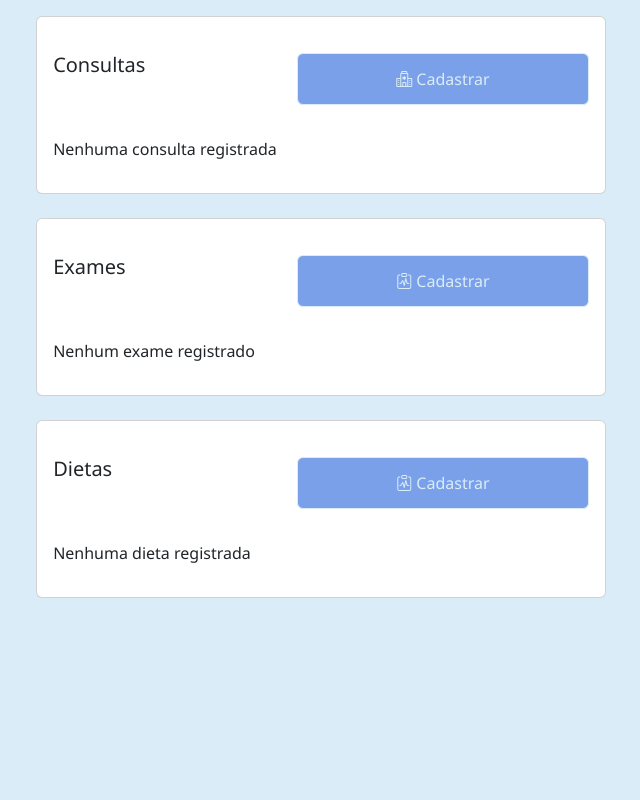
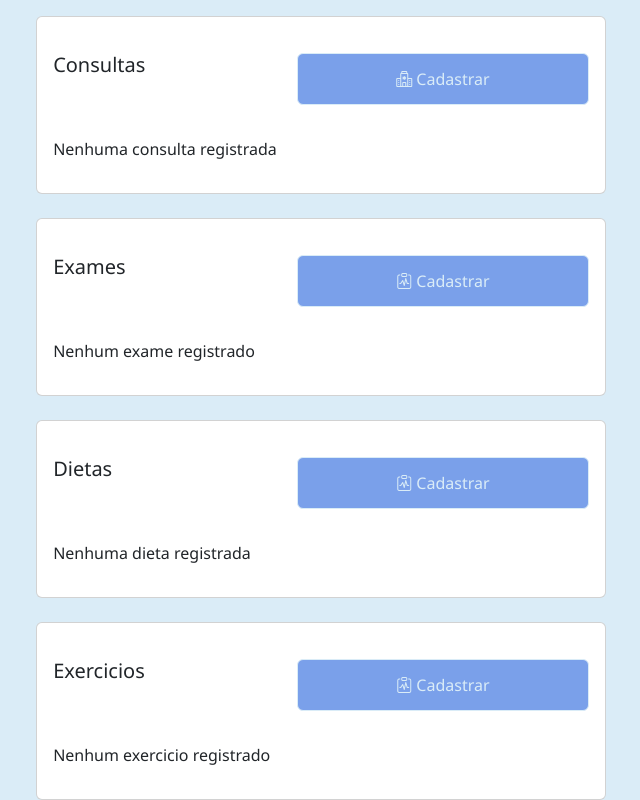
Before and after one commit to briitogabriel/ASYNC_Front, a React (Vite) app: page /prontuarios/1 in a window 1280 px wide. Shown: the part 362-1162 px from the top of the page, without its empty margins (319-959 px from the left). Before the commit the page ends 960 px from the top, so only its background shows below. Built offline with nearby package versions, Linux system fonts and the light colour scheme.

Commit message:
rotas de exercicios

```diff
--- a/src/pages/DetalhaProntuario/DetalhaProntuario.page.jsx
+++ b/src/pages/DetalhaProntuario/DetalhaProntuario.page.jsx
@@ -5,8 +5,9 @@ import { Link } from 'react-router-dom';
 import { PacienteService } from '../../services/Paciente.service';
 import { ExameService } from '../../services/Exames.service';
 import { ConsultaService } from '../../services/Consultas.service';
-import { getFormattedDate, getFormattedTime } from "../../utils/DateUtils";
+import { formatStringToDate } from "../../utils/DateUtils";
 import { DietaService } from '../../services/Dieta.service';
+import { ExercicioService } from '../../services/Exercicio.service';
 
 const DetalhaProntuario = () => {
     const { idPaciente } = useParams();
@@ -14,6 +15,7 @@ const DetalhaProntuario = () => {
     const [consultas, setConsultas] = useState([]);
     const [exames, setExames] = useState([]);
     const [dietas, setDietas] = useState(null);
+    const [exercicios, setExercicios] = useState(null);
     const { showToast } = useToast();
 
     useEffect(() => {
@@ -22,6 +24,7 @@ const DetalhaProntuario = () => {
                 const paciente = await PacienteService.detalharPaciente(idPaciente);
                 setPacienteData(paciente);
                 fetchDietas(paciente);
+                fetchExercicios(paciente);
             } catch (error) {
                 console.error(error);
                 showToast('Falha ao buscar os dados do paciente');
@@ -55,6 +58,16 @@ const DetalhaProntuario = () => {
             } catch (error) {
                 console.error(error);
                 showToast('Falha ao buscar as dietas');
+            }
+        };
+
+        const fetchExercicios = async (paciente) => {
+            try {
+                const exercicios = await ExercicioService.buscarExerciciosPorPaciente(paciente.pac_nome)
+                setExercicios(exercicios);
+            } catch (error) {
+                console.error(error);
+                showToast('Falha ao buscar os exercicios');
             }
         };
 
@@ -107,7 +120,7 @@ const DetalhaProntuario = () => {
                                 {consultas.slice(0, 5).map((consulta) => (
                                     <li key={consulta.con_id} className="list-group-item d-flex justify-content-between align-items-center">
                                         <span>
-                                            <span className="fw-bold">Data:</span> {consulta.con_data}
+                                            <span className="fw-bold">Data:</span> {formatStringToDate(consulta.con_data)}
                                             <span className="fw-bold">- Horário:</span> {consulta.con_hora}
                                             <span className="fw-bold">- Motivo:</span> {consulta.con_motivo}
                                         </span>
@@ -141,9 +154,9 @@ const DetalhaProntuario = () => {
                                 {exames.slice(0, 5).map((exame) => (
                                     <li key={exame.exa_id} className="list-group-item d-flex justify-content-between align-items-center">
                                         <span>
-                                            <span className="fw-bold">Data:</span> {exame.exa_data}
-                                            <span className="fw-bold"> - Horário:</span> {exame.exa_hora}
-                                            <span className="fw-bold"> - Tipo:</span> {exame.exa_tipo}
+                                            <span className="fw-bold">Data:</span> {formatStringToDate(exame.exa_data)}
+                                            <span className="fw-bold">- Horário:</span> {exame.exa_hora}
+                                            <span className="fw-bold">- Tipo:</span> {exame.exa_tipo}
                                         </span>
                                         <Link to={`/pacientes/${pacienteData.pac_id}/exames/${exame.exa_id}`}>
                                             <button type="button" className="btn btn-secondary">
@@ -174,9 +187,9 @@ const DetalhaProntuario = () => {
                                 {dietas.data.map((dieta) => (
                                     <li key={dieta.die_id} className="list-group-item d-flex justify-content-between align-items-center">
                                         <span>
-                                            <span className="fw-bold">Data:</span> {dieta.die_data}
-                                            <span className="fw-bold"> - Horário:</span> {dieta.die_hora}
-                                            <span className="fw-bold"> - Tipo:</span> {dieta.die_tipo}
+                                            <span className="fw-bold">Data:</span> {formatStringToDate(dieta.die_data)}
+                                            <span className="fw-bold">- Horário:</span> {dieta.die_hora}
+                                            <span className="fw-bold">- Tipo:</span> {dieta.die_tipo}
                                         </span>
                                         <Link to={`/pacientes/${pacienteData.pac_id}/dietas/${dieta.die_id}`}>
                                             <button type="button" className="btn btn-secondary">
@@ -192,6 +205,39 @@ const DetalhaProntuario = () => {
                             </div>
                         )}
                     </div>
+
+                    <div className="card mt-4">
+                        <div className="card-body d-flex justify-content-between align-items-center">
+                            <h5 className="card-title">Exercicios</h5>
+                            <Link to={`/dietas`}>
+                                <button type="button" className="btn btn-info">
+                                    <i className="bi bi-clipboard-pulse"></i> Cadastrar
+                                </button>
+                            </Link>
+                        </div>
+                        {exercicios ? (
+                            <ul className="list-group p-3">
+                                {exercicios.data.map((exercicio) => (
+                                    <li key={exercicio.exe_id} className="list-group-item d-flex justify-content-between align-items-center">
+                                        <span>
+                                            <span className="fw-bold">Data:</span> {formatStringToDate(exercicio.exe_data)}
+                                            <span className="fw-bold">- Horário:</span> {exercicio.exe_hora}
+                                            <span className="fw-bold">- Tipo:</span> {exercicio.exe_tipo}
+                                        </span>
+                                        <Link to={`/pacientes/${pacienteData.pac_id}/exercicios/${exercicio.exe_id}`}>
+                                            <button type="button" className="btn btn-secondary">
+                                                <i className="bi bi-search"></i>
+                                            </button>
+                                        </Link>
+                                    </li>
+                                ))}
+                            </ul>
+                        ) : (
+                            <div className="card-body">
+                                <p>Nenhum exercicio registrado</p>
+                            </div>
+                        )}
+                    </div>
                 </div>
             </div>
         </div >
--- a/src/routes/AppRoutes.jsx
+++ b/src/routes/AppRoutes.jsx
@@ -1,6 +1,7 @@
 import React, {useState} from 'react';
 import { Route, Routes, useLocation } from 'react-router-dom';
 import Dietas from "../pages/Dietas/Dietas.page.jsx";
+import Exercicios from '../pages/Exercicios/Exercicios.page.jsx';
 import Login from '../pages/Login/Login.page.jsx';
 import { HomePage } from '../pages/Home/Home.jsx'
 import Exames from '../pages/Exames/Exames.page.jsx';
@@ -13,7 +14,6 @@ import Toolbar from '../components/Toolbar/Toolbar.page.jsx';
 import { PacientesPage } from '../pages/Pacientes/Pacientes.page.jsx';
 import { MedicamentosPage } from '../pages/Medicamentos/Medicamentos.page.jsx';
 import { ConsultaPage } from '../pages/Consulta/Consulta.page.jsx';
-
 export const AppRoutes = () => {
 
   return (
@@ -26,6 +26,8 @@ export const AppRoutes = () => {
           <Route path="/toolbar" element={<Toolbar/>}/>
           <Route path="/dietas" element={<Dietas />} />
           <Route path="/pacientes/:idPaciente/dietas/:idDieta" element={<Dietas />} />
+          <Route path="/exercicios" element={<Exercicios />} />
+          <Route path="/pacientes/:idPaciente/exercicios/:idExercicio" element={<Exercicios />} />
           <Route path="/cadastrar-usuario" element={<Usuario />} />
           <Route path="/prontuarios" element={<Prontuarios />} />
           <Route path="/prontuarios/:idPaciente" element={<DetalhaProntuario />} />
```
